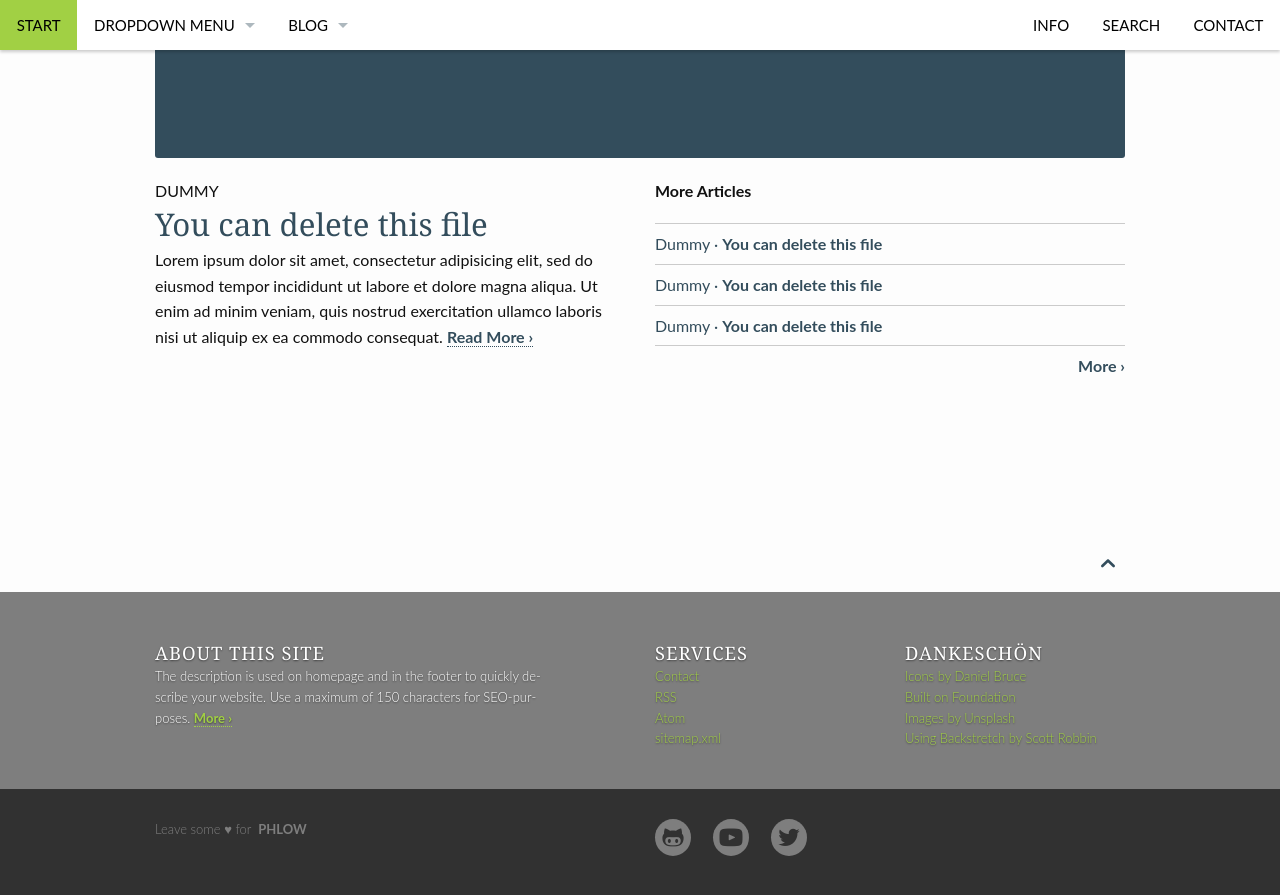
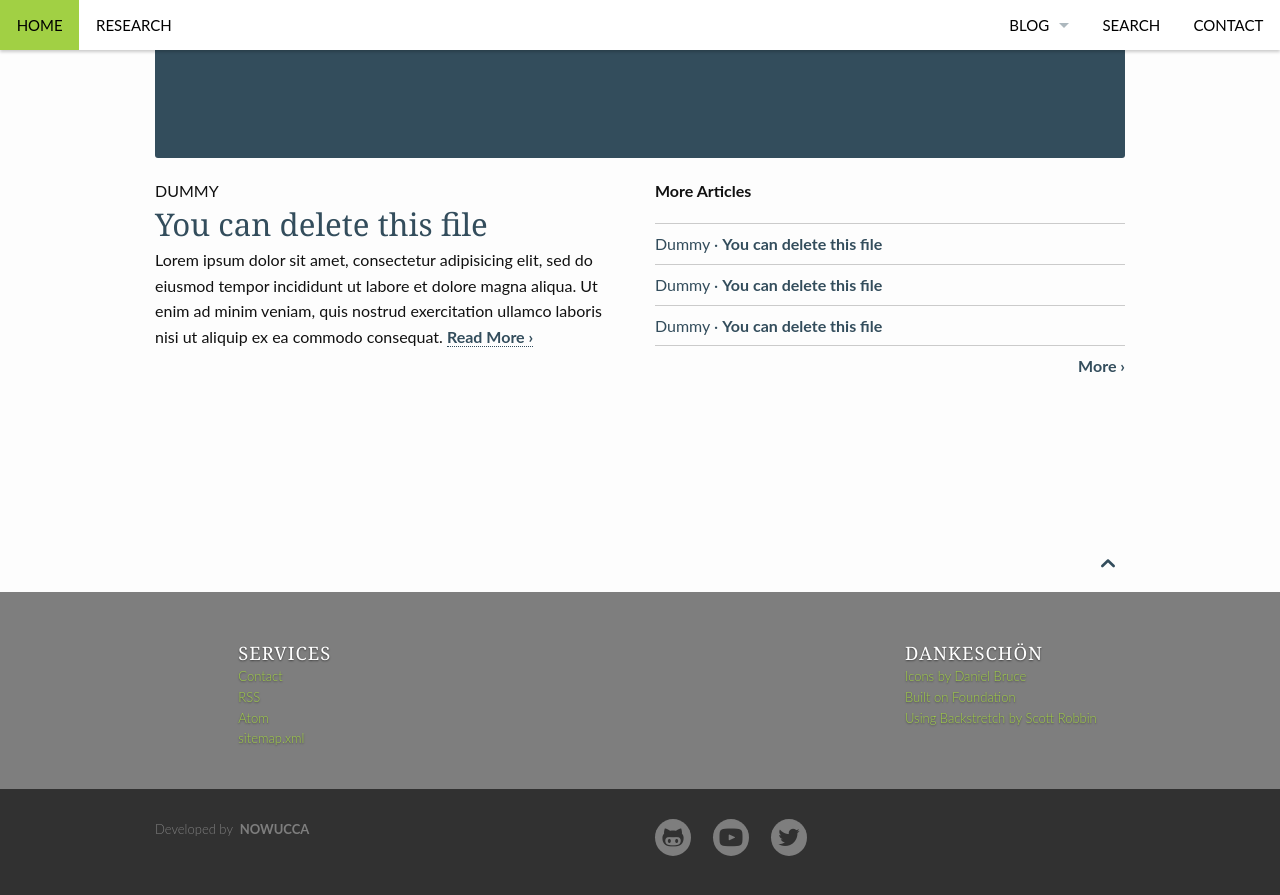
Before and after one commit to nowucca/johnkeithatkinson, a Jekyll site: the page built from pages/pages-root-folder/index.md, in a window 1280 px wide and 900 px high, scrolled down 1156 px. Shown: the top 895 px of the window. Built offline with Jekyll 4.4.1, drawn with Linux system fonts in a browser that asks for light colours.

Commit message:
Basic first customisation for navigation, footer

```diff
--- a/_config.yml
+++ b/_config.yml
@@ -8,28 +8,28 @@
 #                                                 /____/
 #
 # Title of your website
-title: "Feeling Responsive"
+title: "John Keith Atkinson"
 
 
 # The slogan describes your website and is used on homepage in <title> and other important places
-slogan: "A Flexible Theme for Jekyll"
+slogan: "Research and Biography"
 
 
 # The description is used on homepage and in the footer to quickly describe your website. Use a maximum of 150 characters for SEO-purposes.
-description: "The description is used on homepage and in the footer to quickly describe your website. Use a maximum of 150 characters for SEO-purposes."
+description: "John Keith Atkinson is a romance languages researcher."
 
 # Main author of the website
 # See > authors.yml
-author: phlow
+author: nowucca
 
 # This URL is the main address for absolute links. Don't include a slash at the end.
 #
-url: 'https://phlow.github.io/feeling-responsive'
+url: 'http://johnkeithatkinson.com'
 baseurl: ''
 
 # This is for the editing function in _/includes/improve_content
 # Leave it empty if your site is not on GitHub/GitHub Pages
-improve_content: https://github.com/Phlow/feeling-responsive/edit/gh-pages
+improve_content: https://github.com/nowucca/johnkeithatkinson/edit/gh-pages
 
 # This URL points directly to the images directory making
 # things easier to link to images in posts and templates. It needs a slash at the end.
@@ -37,7 +37,7 @@ improve_content: https://github.com/Phlow/feeling-responsive/edit/gh-pages
 # Example: <img src="{{ site.urlimg }}{{ post.image.title }}" />
 # Markdown-Example for posts ![Image Text]({{ site.urlimg }}image.jpg)
 #
-urlimg: 'https://phlow.github.io/feeling-responsive/images/'
+urlimg: 'http://johnkeithatkinson.com/images/'
 
 
 # Logo size is 600x80 pixels
@@ -100,9 +100,9 @@ defaults:
       type: "pages"
     values:
       show_meta: false 	# Hide metadata for all pages
-      # sidebar:    		# Possible values › left, right › by default there will be no sidebar
+      # sidebar: left    		# Possible values › left, right › by default there will be no sidebar
       comments: false
-      author: phlow     # Default author for pages
+      author: nowucca     # Default author for pages
   -
     scope:
       path: ""
@@ -111,7 +111,7 @@ defaults:
       show_meta: true   # Show metadata for all posts
       # sidebar:        # Possible values › left, right › by default there will be no sidebar
       comments: false
-      author: phlow     # Default author for posts
+      author: nowucca     # Default author for posts
 
 
 
--- a/_data/navigation.yml
+++ b/_data/navigation.yml
@@ -1,24 +1,18 @@
 #
 #   Navigation to the left › side: left
 #
-- title: Start
+- title: Home
   url: "/"
   side: left
 
-- title: "Dropdown Menu"
-  url: "#"
+- title: "Research"
+  url: "/research/"
   side: left
-  dropdown:
-  - title: "Dropdown Menu 1"
-    url: "#"
-  - title: "Dropdown Menu 2"
-    url: "#"
-  - title: "Dropdown Menu 3"
-    url: "#"
+
 
 - title: Blog
   url: "/blog/"
-  side: left
+  side: right
   dropdown:
   - title: "Blog Archive"
     url: "/blog/archive/"
@@ -26,9 +20,6 @@
 #
 #   Navigation to the right › side: right
 #
-- title: "Info"
-  url: "/info/"
-  side: right
 
 - title: "Search"
   url: "/search/"
--- a/_data/network.yml
+++ b/_data/network.yml
@@ -10,11 +10,6 @@
   class: "services-newsletter"
   title: "Built on Foundation"
 
-- name: "Images by Unsplash"
-  url: "http://unsplash.com/"
-  class: "rss-link"
-  title: "Images by Unsplash"
-
 - name: "Using Backstretch by Scott Robbin"
   url: "http://srobbin.com/jquery-plugins/backstretch/"
   class: "sitemap-link"
--- a/_includes/_footer.html
+++ b/_includes/_footer.html
@@ -8,15 +8,6 @@
     <footer id="footer-content" class="bg-grau">
       <div id="footer">
         <div class="row">
-          <div class="medium-6 large-5 columns">
-            <h5 class="shadow-black">{{ site.data.language.info_website }}</h5>
-
-            <p class="shadow-black">
-              {{ site.description }}
-              <a href="{{ site.url }}{{ site.baseurl }}/info/">{{ site.data.language.more }}</a>
-            </p>
-          </div><!-- /.large-6.columns -->
-
 
           <div class="small-6 medium-3 large-3 large-offset-1 columns">
             {% for service_item in site.data.services %}
@@ -61,9 +52,8 @@
         <nav class="row">
           <section id="subfooter-left" class="b30 small-12 medium-6 columns credits">
             <p>
-              Leave some &hearts;
-              for&nbsp;
-              <a href="http://phlow.de" alt="Theme created by Phlow">Phlow</a>
+              Developed by&nbsp;
+              <a href="http://nowucca.com" alt="Site created by nowucca">Nowucca</a>
             </p>
           </section>
 
```
Also changed, not shown: _data/authors.yml (+5 -5 lines), pages/info.md (deleted, +0 -7 lines), pages/research.md (added, +7 -0 lines).
